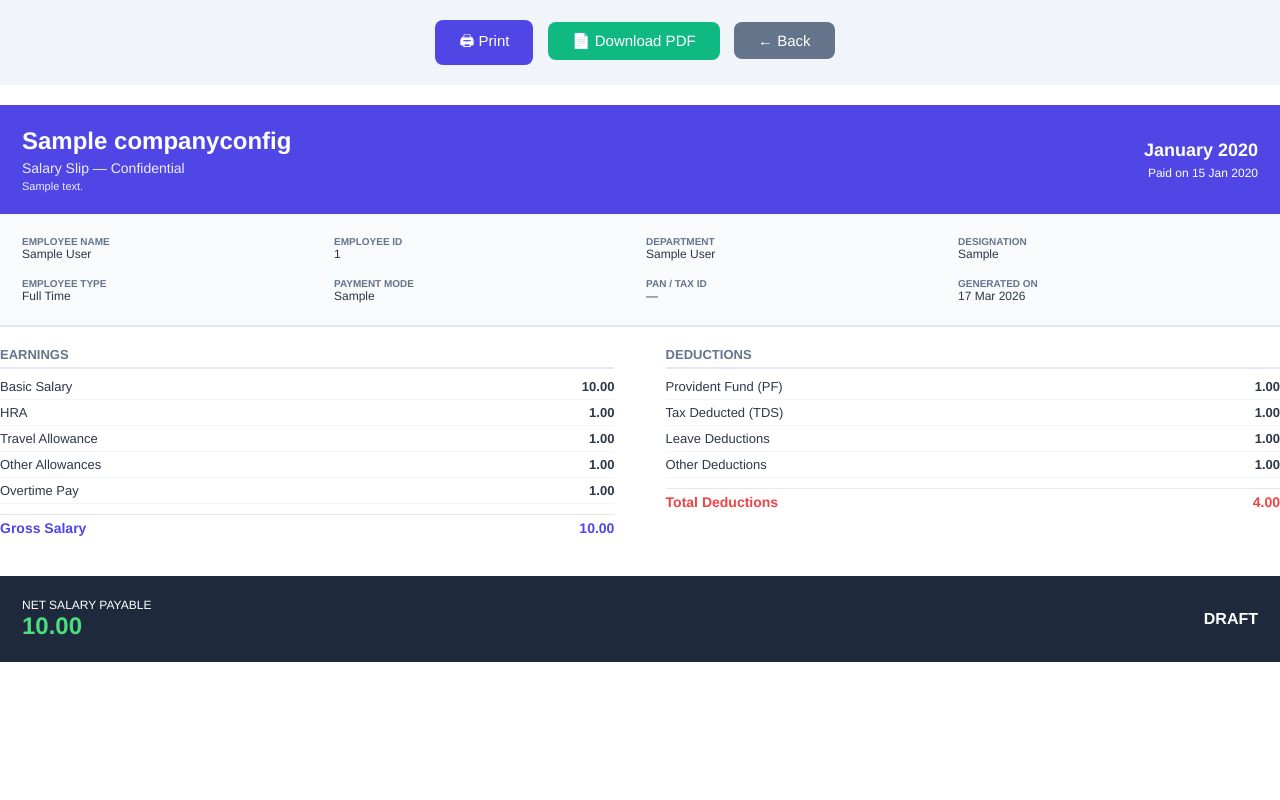
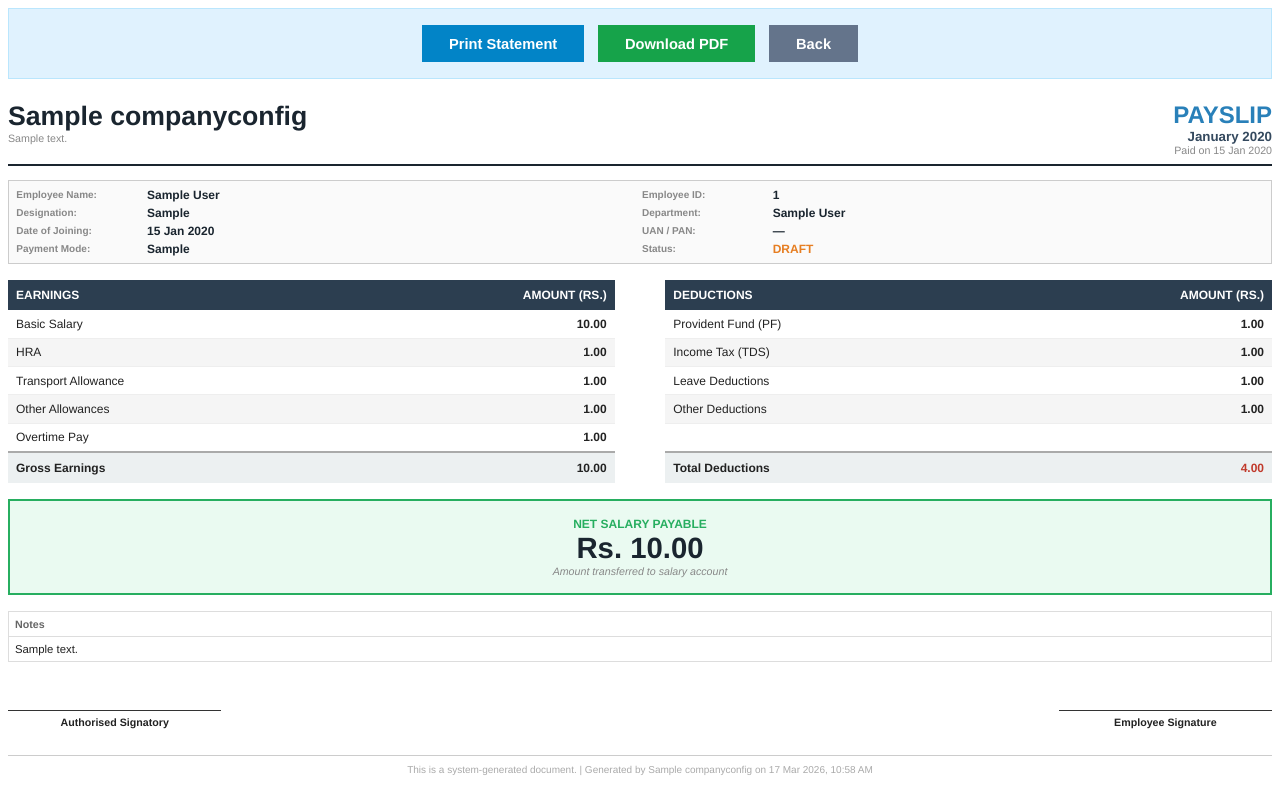
Before and after one commit to selftaughtrahul/hrms, a Django app: page /payroll/1/payslip/ in a window 1280 px wide. Run offline with Django 4.2, Linux system fonts and the light colour scheme; a user stored in the database is signed in; tables that the repository leaves empty hold one stand-in row (values such as "Sample post").

Commit message:
chore: update payslip template

```diff
--- a/hrms/templates/payroll/payslip.html
+++ b/hrms/templates/payroll/payslip.html
@@ -3,130 +3,178 @@
 <head>
     <meta charset="UTF-8">
     <title>Payslip - {{ payroll.employee.get_full_name }}</title>
-    <link href="https://fonts.googleapis.com/css2?family=Inter:wght@400;500;600;700&display=swap" rel="stylesheet">
     <style>
-        * { margin: 0; padding: 0; box-sizing: border-box; }
-        body { font-family: Helvetica, Arial, sans-serif; padding: 0; color: #2d3748; }
-        .payslip { width: 100%; margin: 0 auto; }
+        @page {
+            size: a4 portrait;
+            margin: 1.5cm;
+        }
+        body {
+            font-family: Helvetica, Arial, sans-serif;
+            font-size: 10pt;
+            color: #222222;
+        }
+        table { border-collapse: collapse; }
 
-        .ps-header { background-color: #4f46e5; color: white; padding: 20px; }
-        .ps-header table { width: 100%; border: none; }
-        .ps-header td { border: none; padding: 0; color: white; }
-        .ps-company { font-size: 24px; font-weight: bold; margin-bottom: 5px; }
-        .ps-title { font-size: 14px; opacity: 0.9; }
-        .ps-period { text-align: right; }
-        .ps-period h3 { font-size: 18px; margin: 0 0 5px 0; }
+        .company-name { font-size: 20pt; font-weight: bold; color: #1a252f; }
+        .company-address { font-size: 8pt; color: #888888; }
+        .payslip-label { font-size: 18pt; font-weight: bold; color: #2980b9; text-align: right; }
+        .payslip-period { font-size: 10pt; font-weight: bold; color: #34495e; text-align: right; }
+        .divider { border-top: 2px solid #1a252f; margin-top: 8px; margin-bottom: 14px; }
 
-        .ps-employee { background-color: #f8fafc; padding: 15px; border-bottom: 2px solid #e2e8f0; margin-bottom: 20px; }
-        .ps-employee table { width: 100%; font-size: 12px; }
-        .ps-employee td { padding: 5px; vertical-align: top; }
-        .lbl { font-weight: bold; color: #64748b; font-size: 10px; text-transform: uppercase; }
+        .emp-label { color: #888888; font-weight: bold; font-size: 7.5pt; width: 95pt; vertical-align: middle; }
+        .emp-value { font-weight: bold; color: #1a252f; font-size: 9pt; vertical-align: middle; }
+        .emp-box { border: 1pt solid #cccccc; background-color: #fafafa; padding: 4pt; margin-bottom: 12pt; }
 
-        .ps-body { width: 100%; }
-        .col-half { width: 48%; float: left; }
-        .col-right { float: right; }
+        .section-header { background-color: #2c3e50; color: #ffffff; font-weight: bold; font-size: 9pt; padding: 6pt; text-transform: uppercase; }
+        .col-item { padding: 5pt 6pt; border-bottom: 1pt solid #eeeeee; font-size: 9pt; }
+        .col-amt  { padding: 5pt 6pt; border-bottom: 1pt solid #eeeeee; font-size: 9pt; text-align: right; font-weight: bold; }
+        .row-alt  { background-color: #f5f5f5; }
+        .total-cell { background-color: #ecf0f1; font-weight: bold; font-size: 9pt; padding: 6pt; border-top: 1.5pt solid #aaaaaa; }
 
-        .ps-section h4 { font-size: 13px; text-transform: uppercase; color: #64748b; border-bottom: 2px solid #e2e8f0; padding-bottom: 5px; margin-bottom: 10px; margin-top: 0; }
-        .ps-row { width: 100%; font-size: 13px; padding-bottom: 5px; margin-bottom: 5px; border-bottom: 1px solid #f1f5f9; }
-        .amt { text-align: right; float: right; font-weight: bold; }
+        .net-box { border: 2pt solid #27ae60; background-color: #eafaf1; text-align: center; padding: 12pt; margin-top: 12pt; margin-bottom: 12pt; }
+        .net-label-text { font-size: 9pt; color: #27ae60; font-weight: bold; text-transform: uppercase; }
+        .net-amount-text { font-size: 22pt; font-weight: bold; color: #1a252f; }
+        .net-note { font-size: 8pt; color: #888888; font-style: italic; }
 
-        .ps-total { font-weight: bold; font-size: 14px; color: #4f46e5; margin-top: 10px; padding-top: 5px; border-top: 1px solid #e2e8f0; }
+        .sig-line-box { border-top: 1pt solid #333333; width: 160pt; text-align: center; padding-top: 4pt; font-size: 8pt; font-weight: bold; }
+        .footer-text { font-size: 7.5pt; color: #aaaaaa; text-align: center; border-top: 1pt solid #cccccc; padding-top: 6pt; margin-top: 20pt; }
 
-        .clearfix { clear: both; }
-
-        .ps-footer { background-color: #1e2a3b; color: white; padding: 20px; margin-top: 30px; }
-        .ps-footer table { width: 100%; }
-        .ps-footer td { color: white; border: none; padding: 0; }
-        .net-label { font-size: 12px; }
-        .net-amount { font-size: 24px; font-weight: bold; color: #4ade80; }
-        .ps-status { text-align: right; font-size: 16px; font-weight: bold; color: #fbbf24; text-transform: uppercase; }
-
-        @media print { .no-print { display: none; } }
-        .no-print { text-align: center; margin-bottom: 20px; padding: 20px; background: #f1f5f9; }
-        .btn { background: #4f46e5; color: white; border: none; padding: 10px 24px; border-radius: 8px; cursor: pointer; text-decoration: none; font-size: 15px; margin-right: 10px; display: inline-block; }
+        @media print { .no-print { display: none !important; } }
+        .no-print { text-align: center; margin-bottom: 16pt; padding: 12pt; background: #e0f2fe; border: 1pt solid #bae6fd; }
+        .btn { background: #0284c7; color: white; border: none; padding: 8pt 20pt; text-decoration: none; font-size: 11pt; margin: 0 4pt; font-weight: bold; display: inline-block; }
+        .btn-green { background: #16a34a; }
+        .btn-gray  { background: #64748b; }
     </style>
 </head>
 <body>
+
 <div class="no-print">
-    <button class="btn" onclick="window.print()">🖨 Print</button>
-    <a href="{% url 'payslip' payroll.pk %}?download=pdf" class="btn" style="background: #10b981;">📄 Download PDF</a>
-    <a href="{% url 'payroll_detail' payroll.pk %}" class="btn" style="background: #64748b;">← Back</a>
+    <button class="btn" onclick="window.print()">Print Statement</button>
+    <a href="{% url 'payslip' payroll.pk %}?download=pdf" class="btn btn-green">Download PDF</a>
+    <a href="{% url 'payroll_detail' payroll.pk %}" class="btn btn-gray">Back</a>
 </div>
 
-<div class="payslip">
-    <div class="ps-header">
-        <table>
+<!-- HEADER -->
+<table width="100%" border="0" cellpadding="0" cellspacing="0">
 <tr>
-                <td style="width: 60%;">
-                    <!-- Inject Company Branding -->
-                    <div class="ps-company">{% if company %}{{ company.company_name }}{% else %}🏢 HRMS Organization{% endif %}</div>
-                    <div class="ps-title">Salary Slip — Confidential</div>
-                    <div class="ps-title" style="margin-top: 4px; font-size: 11px;">{% if company %}{{ company.company_address }}{% endif %}</div>
+    <td width="60%" valign="top">
+        <div class="company-name">{% if company %}{{ company.company_name }}{% else %}HRMS Organization{% endif %}</div>
+        <div class="company-address">{% if company and company.company_address %}{{ company.company_address }}{% else %}123 Business Avenue, Tech District, Corporate City, IN 100001{% endif %}</div>
     </td>
-                <td class="ps-period">
-                    <h3>{{ payroll.get_month_display }} {{ payroll.year }}</h3>
-                    {% if payroll.payment_date %}<div style="font-size: 12px;">Paid on {{ payroll.payment_date|date:"d M Y" }}</div>{% endif %}
+    <td width="40%" valign="top">
+        <div class="payslip-label">PAYSLIP</div>
+        <div class="payslip-period">{{ payroll.get_month_display }} {{ payroll.year }}</div>
+        {% if payroll.payment_date %}<div style="text-align:right; font-size:8pt; color:#888888;">Paid on {{ payroll.payment_date|date:"d M Y" }}</div>{% endif %}
     </td>
+</tr>
+</table>
+<div class="divider"></div>
+
+<!-- EMPLOYEE DETAILS -->
+<div class="emp-box">
+<table width="100%" border="0" cellpadding="2" cellspacing="0">
+<tr>
+    <td class="emp-label">Employee Name:</td>
+    <td class="emp-value">{{ payroll.employee.get_full_name }}</td>
+    <td class="emp-label">Employee ID:</td>
+    <td class="emp-value">{{ payroll.employee.employee_id }}</td>
+</tr>
+<tr>
+    <td class="emp-label">Designation:</td>
+    <td class="emp-value">{{ payroll.employee.designation|default:"—" }}</td>
+    <td class="emp-label">Department:</td>
+    <td class="emp-value">{{ payroll.employee.department|default:"—" }}</td>
+</tr>
+<tr>
+    <td class="emp-label">Date of Joining:</td>
+    <td class="emp-value">{{ payroll.employee.date_of_joining|date:"d M Y"|default:"—" }}</td>
+    <td class="emp-label">UAN / PAN:</td>
+    <td class="emp-value">—</td>
+</tr>
+<tr>
+    <td class="emp-label">Payment Mode:</td>
+    <td class="emp-value">{{ payroll.payment_mode|default:"Bank Transfer" }}</td>
+    <td class="emp-label">Status:</td>
+    <td class="emp-value" {% if payroll.status == 'paid' %}style="color:#27ae60;"{% else %}style="color:#e67e22;"{% endif %}>{{ payroll.get_status_display|upper }}</td>
 </tr>
 </table>
 </div>
 
-    <div class="ps-employee">
-        <table>
+<!-- SALARY BREAKDOWN: side-by-side wrapper table -->
+<table width="100%" border="0" cellpadding="0" cellspacing="0">
 <tr>
-                <td style="width: 25%;"><div class="lbl">Employee Name</div><div>{{ payroll.employee.get_full_name }}</div></td>
-                <td style="width: 25%;"><div class="lbl">Employee ID</div><div>{{ payroll.employee.employee_id }}</div></td>
-                <td style="width: 25%;"><div class="lbl">Department</div><div>{{ payroll.employee.department|default:"—" }}</div></td>
-                <td style="width: 25%;"><div class="lbl">Designation</div><div>{{ payroll.employee.designation|default:"—" }}</div></td>
+    <!-- LEFT: Earnings -->
+    <td width="48%" valign="top">
+        <table width="100%" border="0" cellpadding="0" cellspacing="0">
+        <tr>
+            <td class="section-header" width="68%">Earnings</td>
+            <td class="section-header" width="32%" style="text-align:right;">Amount (Rs.)</td>
         </tr>
+        <tr><td class="col-item">Basic Salary</td><td class="col-amt">{{ payroll.basic_salary|floatformat:2 }}</td></tr>
+        <tr class="row-alt"><td class="col-item">HRA</td><td class="col-amt">{{ payroll.hra|floatformat:2 }}</td></tr>
+        <tr><td class="col-item">Transport Allowance</td><td class="col-amt">{{ payroll.travel_allowance|floatformat:2 }}</td></tr>
+        <tr class="row-alt"><td class="col-item">Other Allowances</td><td class="col-amt">{{ payroll.other_allowances|floatformat:2 }}</td></tr>
+        <tr><td class="col-item">Overtime Pay</td><td class="col-amt">{{ payroll.overtime_pay|floatformat:2 }}</td></tr>
         <tr>
-                <td style="padding-top: 10px;"><div class="lbl">Employee Type</div><div>{{ payroll.employee.get_employee_type_display }}</div></td>
-                <td style="padding-top: 10px;"><div class="lbl">Payment Mode</div><div>{{ payroll.payment_mode|default:"Bank Transfer" }}</div></td>
-                <td style="padding-top: 10px;"><div class="lbl">PAN / Tax ID</div><div>—</div></td>
-                <td style="padding-top: 10px;"><div class="lbl">Generated On</div><div>{% now "d M Y" %}</div></td>
+            <td class="total-cell">Gross Earnings</td>
+            <td class="total-cell" style="text-align:right;">{{ payroll.gross_salary|floatformat:2 }}</td>
         </tr>
         </table>
-    </div>
-
-    <div class="ps-body">
-        <div class="col-half">
-            <div class="ps-section">
-                <h4>Earnings</h4>
-                <div class="ps-row"><span>Basic Salary</span><span class="amt">{{ payroll.basic_salary|floatformat:2 }}</span></div>
-                <div class="ps-row"><span>HRA</span><span class="amt">{{ payroll.hra|floatformat:2 }}</span></div>
-                <div class="ps-row"><span>Travel Allowance</span><span class="amt">{{ payroll.travel_allowance|floatformat:2 }}</span></div>
-                <div class="ps-row"><span>Other Allowances</span><span class="amt">{{ payroll.other_allowances|floatformat:2 }}</span></div>
-                <div class="ps-row"><span>Overtime Pay</span><span class="amt">{{ payroll.overtime_pay|floatformat:2 }}</span></div>
-                <div class="ps-row ps-total" style="border-bottom: none;"><span>Gross Salary</span><span class="amt">{{ payroll.gross_salary|floatformat:2 }}</span></div>
-            </div>
-        </div>
-
-        <div class="col-half col-right">
-            <div class="ps-section">
-                <h4>Deductions</h4>
-                <div class="ps-row"><span>Provident Fund (PF)</span><span class="amt">{{ payroll.pf_deduction|floatformat:2 }}</span></div>
-                <div class="ps-row"><span>Tax Deducted (TDS)</span><span class="amt">{{ payroll.tax_deduction|floatformat:2 }}</span></div>
-                <div class="ps-row"><span>Leave Deductions</span><span class="amt">{{ payroll.leave_deductions|floatformat:2 }}</span></div>
-                <div class="ps-row"><span>Other Deductions</span><span class="amt">{{ payroll.other_deductions|floatformat:2 }}</span></div>
-                <div class="ps-row ps-total" style="border-bottom: none; color: #ef4444;"><span>Total Deductions</span><span class="amt">{{ payroll.pf_deduction|add:payroll.tax_deduction|add:payroll.other_deductions|add:payroll.leave_deductions|floatformat:2 }}</span></div>
-            </div>
-        </div>
-        <div class="clearfix"></div>
-    </div>
-
-    <div class="ps-footer">
-        <table>
+    </td>
+    <!-- SPACER -->
+    <td width="4%"></td>
+    <!-- RIGHT: Deductions -->
+    <td width="48%" valign="top">
+        <table width="100%" border="0" cellpadding="0" cellspacing="0">
         <tr>
-                <td>
-                    <div class="net-label">NET SALARY PAYABLE</div>
-                    <div class="net-amount">{{ payroll.net_salary|floatformat:2 }}</div>
-                </td>
-                <td class="ps-status">
-                    {{ payroll.get_status_display }}
+            <td class="section-header" width="68%">Deductions</td>
+            <td class="section-header" width="32%" style="text-align:right;">Amount (Rs.)</td>
+        </tr>
+        <tr><td class="col-item">Provident Fund (PF)</td><td class="col-amt">{{ payroll.pf_deduction|floatformat:2 }}</td></tr>
+        <tr class="row-alt"><td class="col-item">Income Tax (TDS)</td><td class="col-amt">{{ payroll.tax_deduction|floatformat:2 }}</td></tr>
+        <tr><td class="col-item">Leave Deductions</td><td class="col-amt">{{ payroll.leave_deductions|floatformat:2 }}</td></tr>
+        <tr class="row-alt"><td class="col-item">Other Deductions</td><td class="col-amt">{{ payroll.other_deductions|floatformat:2 }}</td></tr>
+        <tr><td class="col-item">&nbsp;</td><td class="col-amt">&nbsp;</td></tr>
+        <tr>
+            <td class="total-cell">Total Deductions</td>
+            <td class="total-cell" style="text-align:right; color:#c0392b;">{{ payroll.pf_deduction|add:payroll.tax_deduction|add:payroll.other_deductions|add:payroll.leave_deductions|floatformat:2 }}</td>
+        </tr>
+        </table>
     </td>
 </tr>
 </table>
+
+<!-- NET PAY -->
+<div class="net-box">
+    <div class="net-label-text">Net Salary Payable</div>
+    <div class="net-amount-text">Rs. {{ payroll.net_salary|floatformat:2 }}</div>
+    <div class="net-note">Amount transferred to salary account</div>
 </div>
+
+<!-- NOTES -->
+{% if payroll.notes %}
+<table width="100%" border="0" cellpadding="6" cellspacing="0" style="margin-bottom:10pt; border:1pt solid #dddddd;">
+<tr><td style="font-weight:bold; font-size:8pt; color:#666666; border-bottom:1pt solid #dddddd;">Notes</td></tr>
+<tr><td style="font-size:8.5pt;">{{ payroll.notes }}</td></tr>
+</table>
+{% endif %}
+
+<!-- SIGNATURES -->
+<table width="100%" border="0" cellpadding="0" cellspacing="0" style="margin-top:36pt;">
+<tr>
+    <td width="50%" valign="bottom">
+        <div class="sig-line-box">Authorised Signatory</div>
+    </td>
+    <td width="50%" valign="bottom" align="right">
+        <div class="sig-line-box" style="margin-left:auto;">Employee Signature</div>
+    </td>
+</tr>
+</table>
+
+<!-- FOOTER -->
+<div class="footer-text">
+    This is a system-generated document. | Generated by {% if company %}{{ company.company_name }}{% else %}HRMS{% endif %} on {% now "d M Y, h:i A" %}
 </div>
+
 </body>
 </html>
```
Lines whose indentation alone changed are shown as unchanged.
